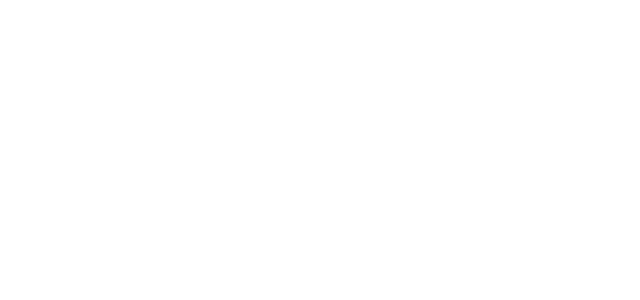
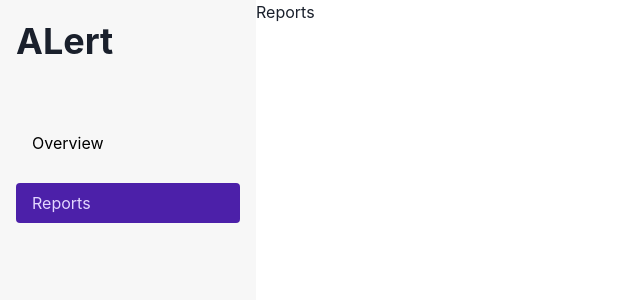
Before and after one commit to c-blaq/fyp-crime-app-dashboard, a React (Vite) app: page /reports in a window 1280 px wide. Before the commit this address had no page. Shown: the top 300 px of the page, without its empty margins (0-640 px from the left). Built offline with nearby package versions, Linux system fonts and the light colour scheme.

Commit message:
style: page layout and theme

```diff
--- a/src/App.jsx
+++ b/src/App.jsx
@@ -1,11 +1,17 @@
 import { BrowserRouter, Route, Routes } from "react-router-dom";
 import LoginPage from "./container/login";
+import NotFound from "./container/404";
+import Dashboard from "./container/dashboard";
+import Reports from "./container/reports ";
 
 function App() {
   return (
     <BrowserRouter>
       <Routes>
         <Route path="/" element={<LoginPage />} />
+        <Route path="/overview" element={<Dashboard />} />
+        <Route path="/reports" element={<Reports />} />
+        <Route path="*" element={<NotFound />} />
       </Routes>
     </BrowserRouter>
   );
--- /dev/null
+++ b/src/component/Layout.jsx
@@ -0,0 +1,27 @@
+import { Box, Flex } from "@chakra-ui/react";
+import Sidebar from "./Sidebar";
+
+const PageLayout = ({ children }) => {
+  return (
+    <Flex minH="100vh" gap="4">
+      <Box
+        bg="#F7F7F7"
+        paddingX="16px"
+        paddingY="20px"
+        width="20%"
+        position="fixed"
+        maxW="256px"
+        top="0"
+        left="0"
+        bottom="0"
+      >
+        <Sidebar />
+      </Box>
+      <Box flex="1" marginX={"auto"} marginLeft="20%" maxWidth="1440px">
+        {children}
+      </Box>
+    </Flex>
+  );
+};
+
+export default PageLayout;
--- /dev/null
+++ b/src/component/Sidebar.jsx
@@ -0,0 +1,41 @@
+import { Box, Flex, Heading } from "@chakra-ui/react";
+import { Link } from "react-router-dom";
+
+const Sidebar = () => {
+  const NAV = [
+    {
+      title: "Overview",
+      pathname: "/overview",
+    },
+    {
+      title: "Reports",
+      pathname: "/reports",
+    },
+  ];
+
+  const checkPath = window.location.pathname;
+
+  return (
+    <Flex gap="20px" direction="column">
+      <Heading as="h2" marginBottom="40px">
+        ALert
+      </Heading>
+      {NAV.map(({ title, pathname }) => (
+        <Link
+          to={pathname}
+          key={pathname}
+          style={{
+            color: checkPath === pathname ? "#E3D6FF" : "black",
+            background: checkPath === pathname ? "#4C20A9" : "",
+            borderRadius: "4px",
+            padding: "8px 16px",
+          }}
+        >
+          {title}
+        </Link>
+      ))}
+    </Flex>
+  );
+};
+
+export default Sidebar;
--- /dev/null
+++ b/src/container/404/index.jsx
@@ -0,0 +1,23 @@
+import { Box, Flex, Heading, Text } from "@chakra-ui/react";
+import React from "react";
+import { Link } from "react-router-dom";
+
+const NotFound = () => {
+  return (
+    <Flex align="center" justify="center" textAlign="center" minH="500px">
+      <Box>
+        <Heading as="h1" fontSize="9xl">
+          404!
+        </Heading>
+        <Text fontSize="2xl" marginBottom="10px">
+          Page not found!
+        </Text>
+        <Link to="/overview">
+          <Text color="blue">Click here to go back to homepage</Text>
+        </Link>
+      </Box>
+    </Flex>
+  );
+};
+
+export default NotFound;
--- /dev/null
+++ b/src/container/dashboard/index.jsx
@@ -0,0 +1,12 @@
+import { Box } from "@chakra-ui/react";
+import PageLayout from "../../component/Layout";
+
+const Dashboard = () => {
+  return (
+    <PageLayout>
+      <Box>Dahsh</Box>
+    </PageLayout>
+  );
+};
+
+export default Dashboard;
--- a/src/container/login/Form.jsx
+++ b/src/container/login/Form.jsx
@@ -21,7 +21,7 @@
         _hover={{ bg: "#6234c7" }}
         bg="#4C20A9"
         color="white"
-        onClick={() => navigate("/dashboard")}
+        onClick={() => navigate("/overview")}
       >
         Log in
       </Button>
--- /dev/null
+++ b/src/container/reports /index.jsx
@@ -0,0 +1,8 @@
+import React from "react";
+import PageLayout from "../../component/Layout";
+
+const Reports = () => {
+  return <PageLayout>Reports</PageLayout>;
+};
+
+export default Reports;
--- a/src/main.jsx
+++ b/src/main.jsx
@@ -1,12 +1,30 @@
 import React from "react";
 import ReactDOM from "react-dom/client";
-import { ChakraProvider } from "@chakra-ui/react";
+import { ChakraProvider, extendTheme } from "@chakra-ui/react";
 import App from "./App";
 import "./index.css";
 
+const theme = extendTheme({
+  colors: {
+    whiteShade: {
+      1: "#FAFAFA",
+      2: "#F7F7F7",
+    },
+    primary: {
+      100: "#E3D6FF",
+      800: "#4C20A9",
+      1000: "#261055",
+    },
+    secondary: {
+      100: "##FFEADA",
+      600: "#FF9446",
+    },
+  },
+});
+
 ReactDOM.createRoot(document.getElementById("root")).render(
   <React.StrictMode>
-    <ChakraProvider>
+    <ChakraProvider theme={theme}>
       <App />
     </ChakraProvider>
   </React.StrictMode>
```
